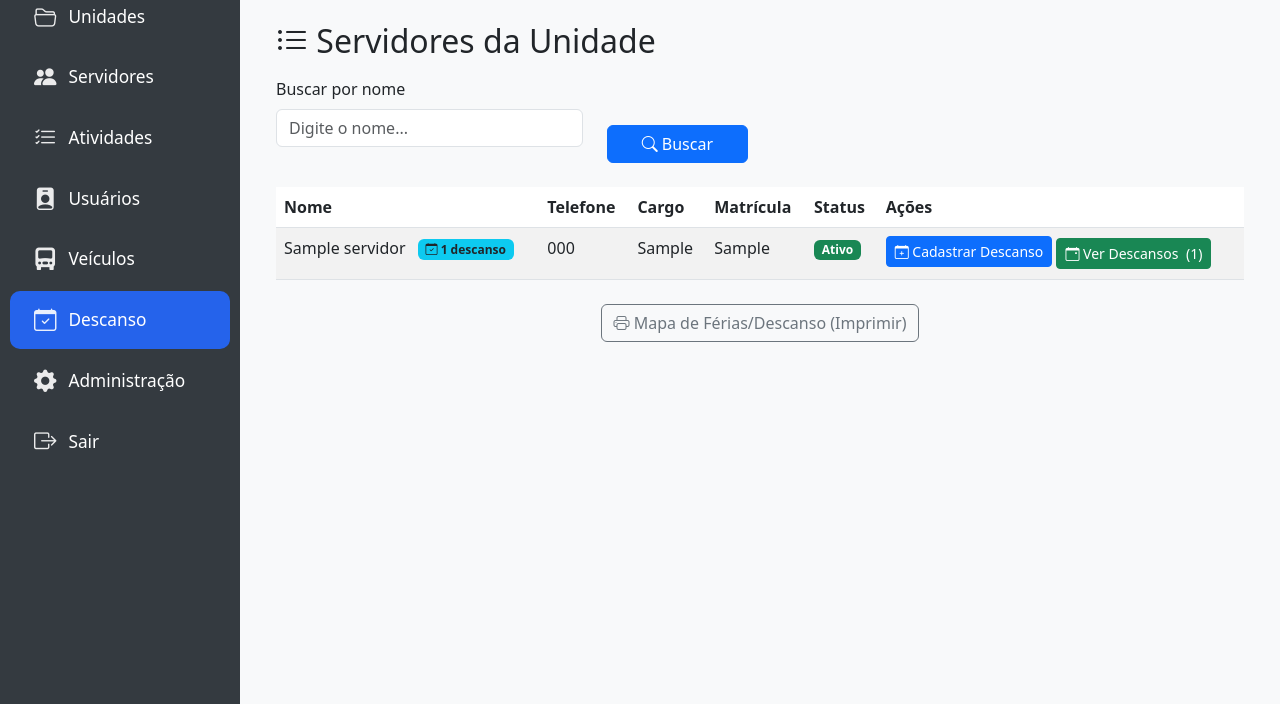
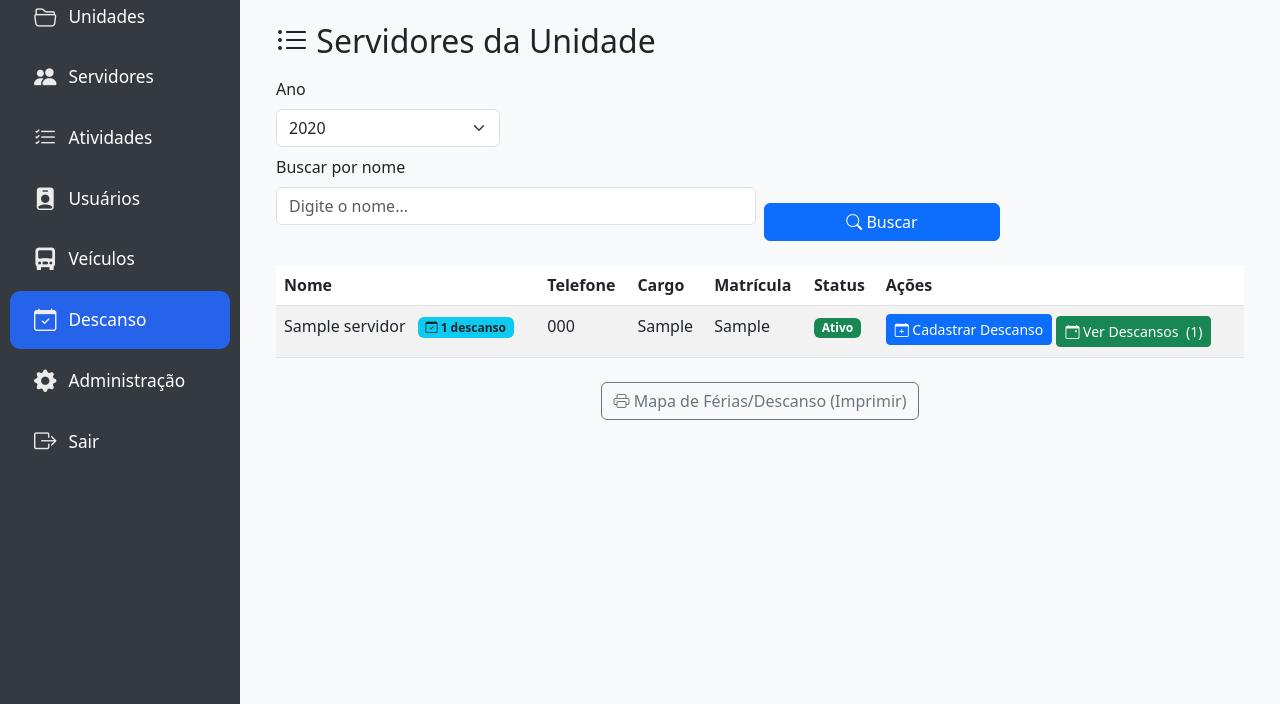
Before and after one commit to MarceloAnsilago/Programacao_de_atividades_ideron, a Django app: page /descanso/ in a window 1280 px wide. Shown: the part 167-871 px from the top of the page. Run offline with Django 5.2, Linux system fonts and the light colour scheme; a user stored in the database is signed in; tables that the repository leaves empty hold one stand-in row (values such as "Sample post").

Commit message:
refactor(pagina_descanso): Layout do filtro por ano, busca e botão melhorado

```diff
--- a/descanso/templates/descanso/pagina_descanso.html
+++ b/descanso/templates/descanso/pagina_descanso.html
@@ -14,15 +14,26 @@
         Servidores da Unidade
     </h2>
 
+    <!-- Form de filtro por ano e busca -->
     <form method="get" class="mb-4">
-        <div class="row">
-            <div class="col-md-4">
-                {% include "partials/textbox.html" with name="busca" label="Buscar por nome" placeholder="Digite o nome..." value=request.GET.busca %}
+        <div class="row mb-2">
+            <div class="col-md-3">
+                <label for="ano" class="form-label">Ano</label>
+                <select id="ano" name="ano" class="form-select" onchange="this.form.submit()">
+                    {% for ano_item in anos %}
+                        <option value="{{ ano_item }}" {% if ano_item|stringformat:"s" == ano_selecionado|stringformat:"s" %}selected{% endif %}>
+                            {{ ano_item }}
+                        </option>
+                    {% endfor %}
+                </select>
             </div>
-            <div class="col-md-2 d-flex align-items-end">
-                <div class="w-100">
-                    {% include "partials/botao.html" with type="submit" label="Buscar" icon="bi bi-search" class="btn-primary w-100" %}
-                </div>
+        </div>
+        <div class="row g-2 align-items-end">
+            <div class="col-md-6">
+                {% include "partials/textbox.html" with name="busca" label="Buscar por nome" placeholder="Digite o nome..." value=busca %}
+            </div>
+            <div class="col-md-3">
+                {% include "partials/botao.html" with type="submit" label="Buscar" icon="bi bi-search" class="btn-primary w-100" %}
             </div>
         </div>
     </form>
@@ -43,11 +54,15 @@
             <tr>
                 <td>
                     {{ servidor.nome }}
-                    {% if servidor.descansos.exists %}
-                        <span class="badge bg-info text-dark ms-2" title="Este servidor já possui períodos de descanso registrados.">
-                            <i class="bi bi-calendar-check"></i>
-                            {{ servidor.descansos.count }} descanso{{ servidor.descansos.count|pluralize }}
-                        </span>
+                    {% if servidor.descansos.all %}
+                        {% with count=servidor.descansos.all|length %}
+                            {% if count %}
+                                <span class="badge bg-info text-dark ms-2" title="Este servidor já possui períodos de descanso registrados.">
+                                    <i class="bi bi-calendar-check"></i>
+                                    {{ count }} descanso{{ count|pluralize }}
+                                </span>
+                            {% endif %}
+                        {% endwith %}
                     {% endif %}
                 </td>
                 <td>{{ servidor.telefone }}</td>
@@ -65,12 +80,12 @@
                         <i class="bi bi-calendar-plus"></i> Cadastrar Descanso
                     </a>
                     <a href="{% url 'ver_descanso' servidor.id %}"
-                       class="btn btn-sm {% if servidor.descansos.exists %}btn-success{% else %}btn-info{% endif %}">
+                       class="btn btn-sm {% if servidor.descansos.all|length %}btn-success{% else %}btn-info{% endif %}">
                         <i class="bi bi-calendar-event"></i>
                         Ver Descansos
-                        {% if servidor.descansos.exists %}
+                        {% if servidor.descansos.all|length %}
                             <span class="ms-1">
-                                ({{ servidor.descansos.count }})
+                                ({{ servidor.descansos.all|length }})
                             </span>
                         {% endif %}
                     </a>
@@ -86,7 +101,7 @@
 
     <!-- BOTÃO CENTRALIZADO ABAIXO DA TABELA -->
     <div class="d-flex justify-content-center mt-4">
-        <a href="{% url 'relatorio_mapa_ferias' %}" class="btn btn-outline-secondary"]>
+        <a href="{% url 'relatorio_mapa_ferias' %}?ano={{ ano_selecionado }}" class="btn btn-outline-secondary">
             <i class="bi bi-printer"></i> Mapa de Férias/Descanso (Imprimir)
         </a>
     </div>
--- a/descanso/views.py
+++ b/descanso/views.py
@@ -9,20 +9,40 @@ import calendar
 from collections import defaultdict
 import datetime
 
+
 @login_required
 def pagina_descanso(request):
     usuario = request.user
     perfil = getattr(usuario, 'perfilusuario', None)
     unidade = getattr(perfil, 'unidade', None)
-
     busca = request.GET.get('busca', '')
 
+    # 1. Filtre servidores por unidade
     servidores = Servidor.objects.filter(unidade=unidade, status="Ativo") if unidade else Servidor.objects.none()
     if busca:
         servidores = servidores.filter(nome__icontains=busca)
 
+    # 2. Pegue todos os anos dos descansos (unicos)
+    anos = Descanso.objects.values_list('inicio__year', flat=True).distinct().order_by('-inicio__year')
+    anos = list(filter(None, anos))  # Remove possíveis Nones
+
+    # 3. Ano selecionado
+    ano = request.GET.get('ano')
+    if not ano and anos:
+        ano = str(anos[0])  # Padrão para o mais recente
+    elif not anos:
+        ano = None
+
+    # 4. Filtro pelos descansos do ano
+    for servidor in servidores:
+        # "descansos" como related_name (ajuste se precisar)
+        descansos_ano = servidor.descansos.filter(inicio__year=ano) if ano else servidor.descansos.all()
+        servidor.descansos_ano = descansos_ano  # anexa para uso no template
+
     context = {
         "servidores": servidores,
+        "anos": anos,
+        "ano_selecionado": ano,
         "request": request,
     }
     return render(request, "descanso/pagina_descanso.html", context)
```
